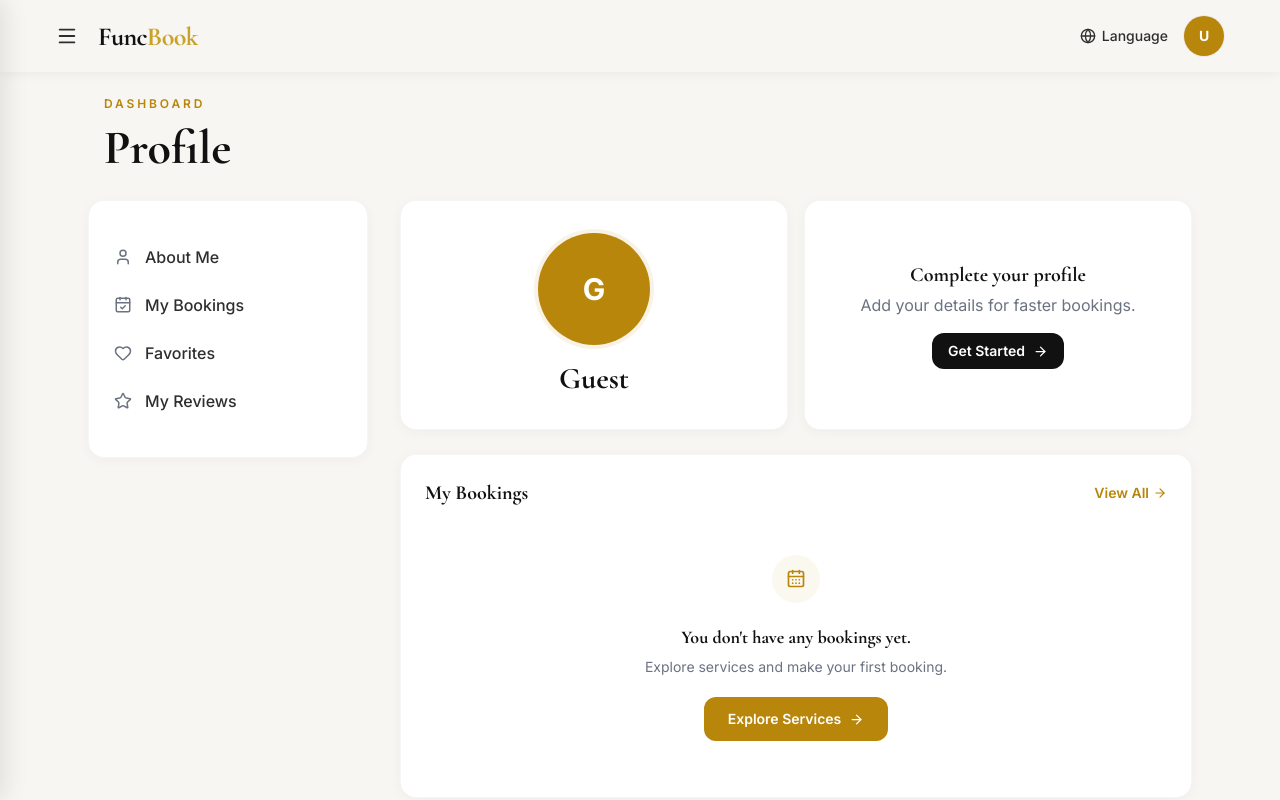
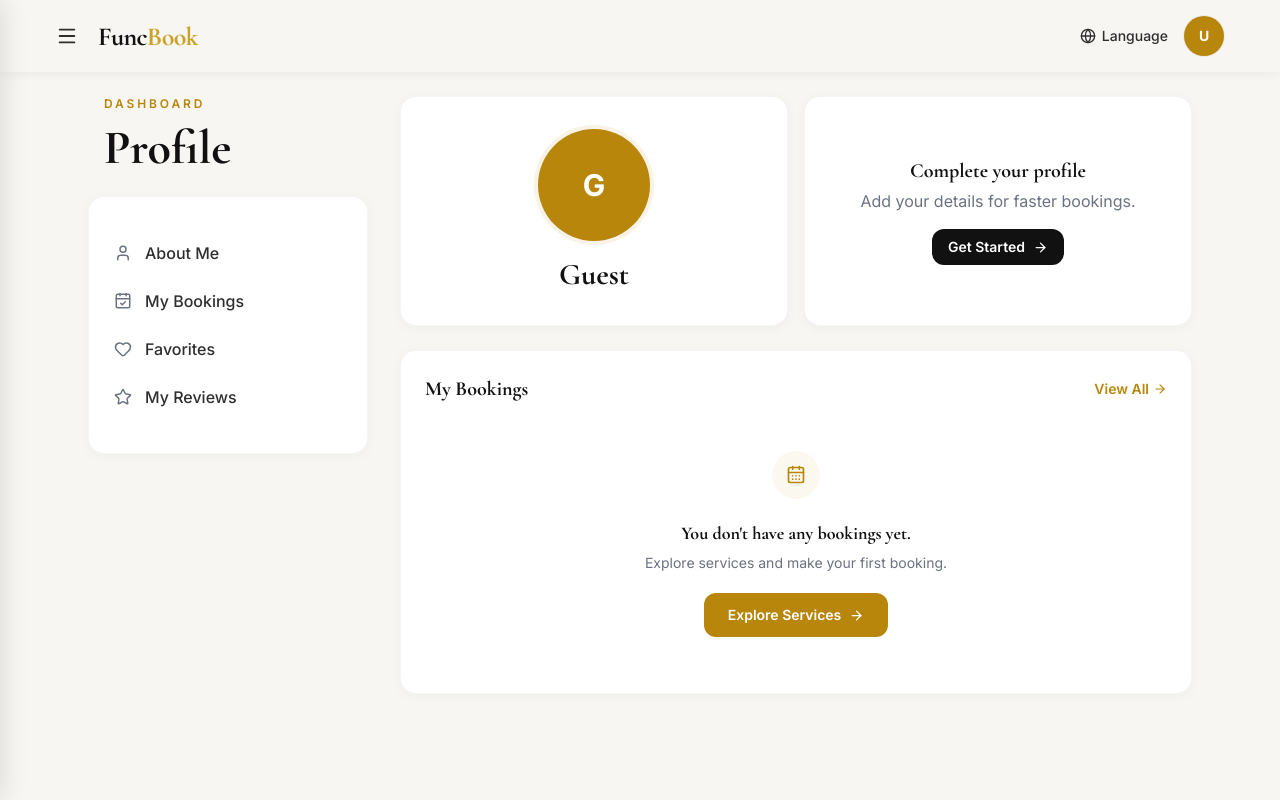
Before and after one commit to abiseck2421/FuncBook, a React (Vite) app in the folder frontend/: page /customer/dashboard in a window 1280 px wide. Built offline with nearby package versions, Linux system fonts and the light colour scheme; a web font is replaced by a local one.

Commit message:
style: enlarge Profile heading on dashboard

```diff
--- a/frontend/src/pages/CustomerPages/CustomerDashboardPage.tsx
+++ b/frontend/src/pages/CustomerPages/CustomerDashboardPage.tsx
@@ -40,9 +40,12 @@ export default function CustomerDashboardPage() {
 
   return (
     <div className="w-[90%] mx-auto px-4 sm:px-6 pb-10 sm:pb-14">
-      {/* Page Header */}
-      <div className="mb-4 sm:mb-5 -mx-4 sm:-mx-6 px-4 sm:px-6 lg:sticky lg:top-0 lg:z-30 bg-ivory pb-2">
-        <div className="ml-4">
+      {/* Body: Left Nav + Right Content */}
+      <div className="lg:flex lg:items-start lg:gap-8">
+        {/* Left: Sticky Page Header + Nav */}
+        <div className="mb-6 lg:mb-0 lg:w-[280px] lg:shrink-0 lg:self-start lg:sticky lg:top-0 lg:z-30">
+          {/* Page Header (left-aligned only) */}
+          <div className="bg-ivory pb-4 mb-2 lg:pl-4">
             <p className="text-[10px] sm:text-xs font-semibold uppercase tracking-[0.24em] text-gold-deep mb-2 sm:mb-3">
               Dashboard
             </p>
@@ -50,12 +53,9 @@ export default function CustomerDashboardPage() {
               Profile
             </h1>
           </div>
-      </div>
 
-      {/* Body: Left Nav + Right Content */}
-      <div className="lg:flex lg:items-start lg:gap-8">
-        {/* Left: Nav */}
-        <aside className="bg-white rounded-2xl border border-black/[0.04] shadow-[0_2px_12px_rgba(0,0,0,0.04)] overflow-hidden flex flex-col mb-6 lg:mb-0 lg:w-[280px] lg:shrink-0 lg:self-start lg:sticky lg:top-[100px] lg:z-10 lg:py-8">
+          {/* Nav */}
+          <aside className="bg-white rounded-2xl border border-black/[0.04] shadow-[0_2px_12px_rgba(0,0,0,0.04)] overflow-hidden flex flex-col lg:py-8">
             {profileNavItems.map((item) => {
               const Icon = item.icon
               const active = location.pathname === item.path
@@ -77,6 +77,7 @@ export default function CustomerDashboardPage() {
               )
             })}
           </aside>
+        </div>
 
         {/* Right: Content */}
         <div className="space-y-6 lg:flex-1 lg:min-w-0">
```
Lines whose indentation alone changed are shown as unchanged.
